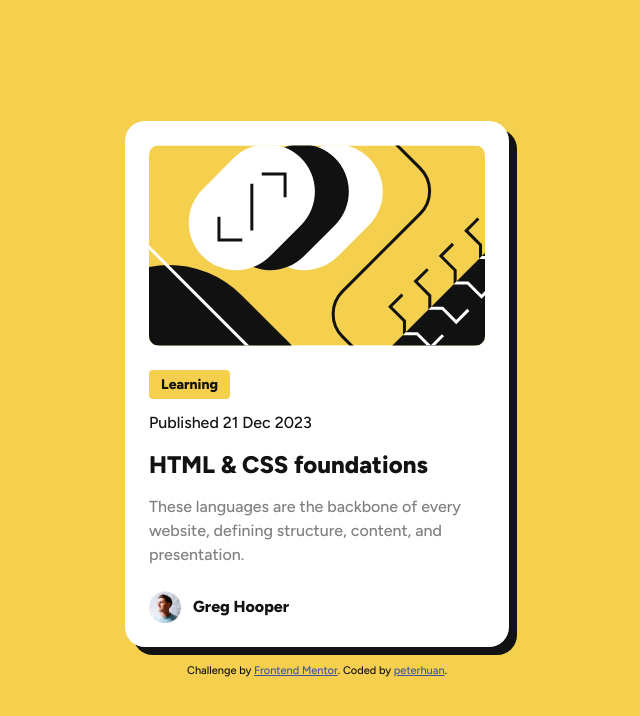
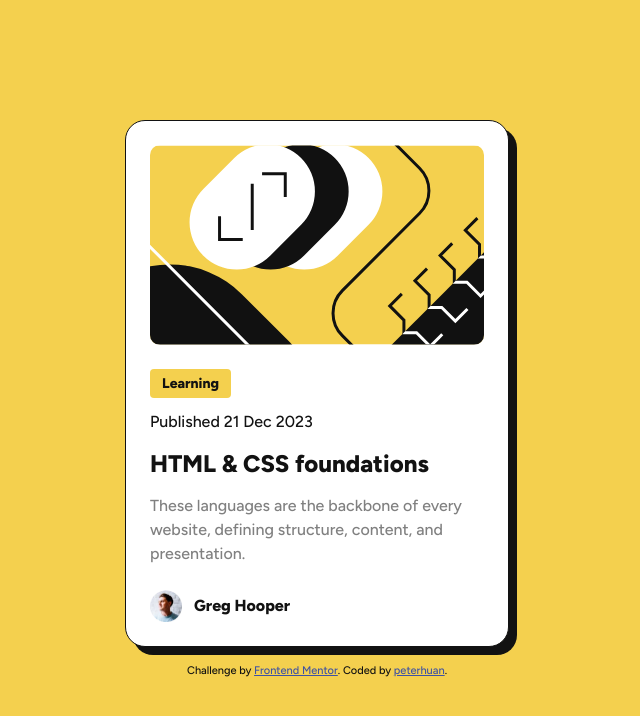
Before and after one commit to perterHUAN/show-frontend-mentor-challenges, a plain HTML site: page blog-preview-card-1/index.html in a window 1280 px wide. Shown: the whole page, without its empty margins (323-963 px from the left). Drawn offline with Linux system fonts and the light colour scheme.

Commit message:
Update blog-preview-card-1

```diff
--- a/blog-preview-card-1/dist/styles/main.css
+++ b/blog-preview-card-1/dist/styles/main.css
@@ -87,15 +87,25 @@ body {
   --card-gap: 1.5rem;
   --card-box-shadow-x: 0.5rem;
   --card-box-shadow-y: 0.5rem;
+  --card-box-shadow-hover-x: 1rem;
+  --card-box-shadow-hover-y: 1rem;
   --card-box-shadow-color: var(--black);
+  --card-border-with: 1px;
+  --card-border-color: var(--black);
   max-width: var(--card-max-width);
   border-radius: var(--card-border-radius);
   background-color: white;
   padding: var(--card-paddding);
   box-shadow: var(--card-box-shadow-x) var(--card-box-shadow-y) 0 0 var(--card-box-shadow-color);
+  border: var(--card-border-with) solid var(--card-border-color);
   display: flex;
   flex-direction: column;
   gap: var(--card-gap);
+  transition: ease-in 0.3s;
+}
+.card:hover {
+  --card-box-shadow-x: var(--card-box-shadow-hover-x);
+  --card-box-shadow-y: var(--card-box-shadow-hover-y);
 }
 
 .card__image {
```
